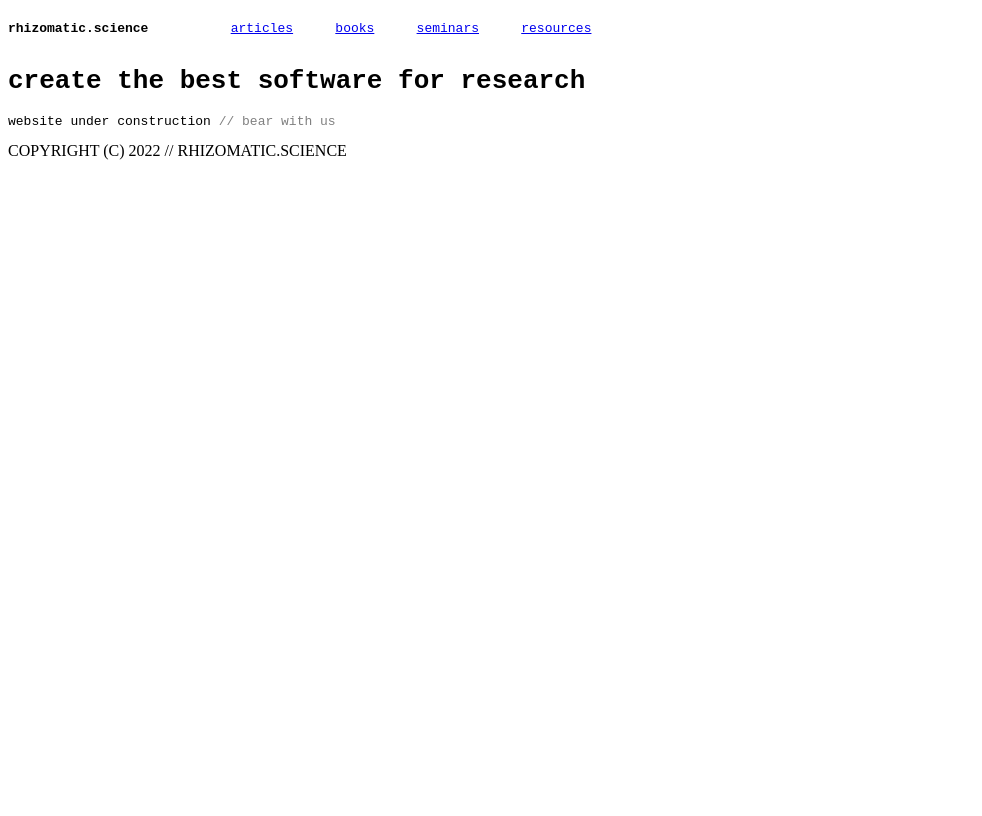
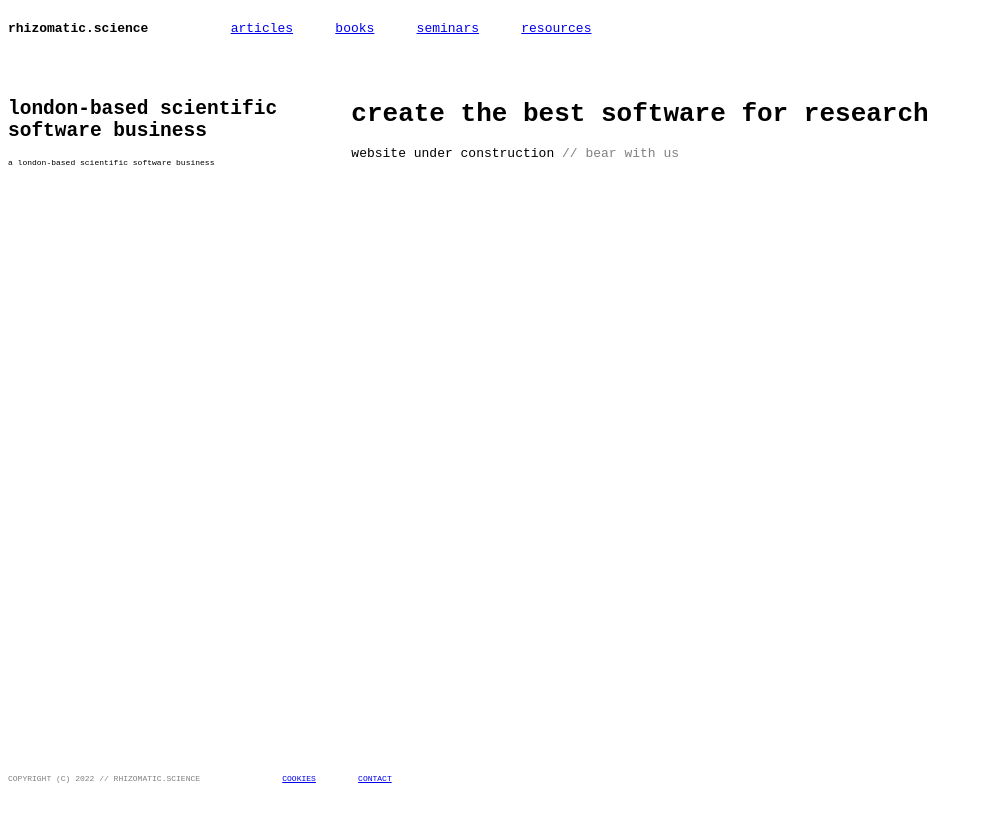
Before and after one commit to M1TE5H/rhizomatic.science, a plain HTML site: page index.html in a window 1280 px wide. Shown: the whole page, without its empty margins (0-982 px from the left). Drawn offline with Linux system fonts and the light colour scheme.

Commit message:
Update index.html

```diff
--- a/index.html
+++ b/index.html
@@ -13,7 +13,37 @@
             background: #fff;
         }
 
-        h1, h2 {
+        body {
+            width: 100vw;
+            height: 100vh;
+            display: grid;
+            grid-template-areas:
+                "header header"
+                "aside main"
+                "footer footer";
+            grid-template-columns: 1fr 3fr;
+            grid-template-rows: 42.24px 1fr 42.24px;
+            grid-row-gap: 31.13px;
+            grid-column-gap: 31.13px;
+        }
+
+        header {
+            grid-area: header;
+        }
+
+        aside {
+            grid-area: aside;
+        }
+
+        main {
+            grid-area: main;
+        }
+
+        footer {
+            grid-area: footer;
+        }
+
+        h1, h2, h3, h4, h5, h6 {
             font-family: Monospace;
         }
 
@@ -68,6 +98,11 @@
         </div>
     </header>
 
+    <aside>
+        <h2>london-based scientific software business</h2>
+        <p style="font-family: Monospace; font-size: 8px;">a london-based scientific software business</p>
+    </aside>
+
     <main>
     <h1>create the best software for research</h1>
 
@@ -75,6 +110,18 @@
 
     </main>
 
-    <footer>COPYRIGHT (C) 2022 // RHIZOMATIC.SCIENCE</footer>
+    <footer style="display: flex; flex-direction: row;">
+        <div>
+            <p style="font-family: Monospace; font-size: 8px; color: gray">
+                COPYRIGHT (C) 2022 // RHIZOMATIC.SCIENCE
+            </p>
+        </div>
+        <div>
+            <ul style="display: flex; flex-direction: row; font-family: Monospace; font-size: 8px; color: gray; list-style-type: none;">
+                <li><a href="#" style="padding-left: 42.24px;">COOKIES</a></li>
+                <li><a href="#" style="padding-left: 42.24px;">CONTACT</a></li>
+            </ul>
+        </div>
+    </footer>
 </body>
 </html>
```
